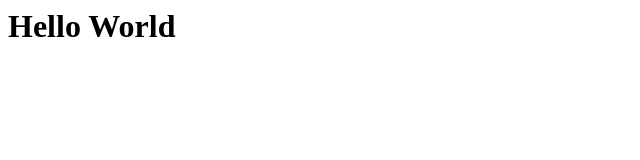
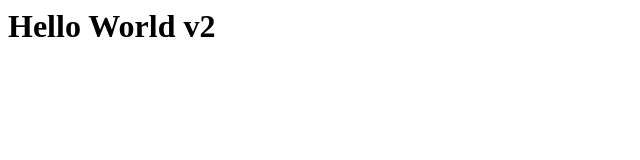
Before and after one commit to cardiff-puzzle-trail/cardiff-puzzle-trail.github.io, a plain HTML site: page index.html in a window 1280 px wide. Shown: the full height of the page, 0-640 px from the left. Drawn offline with Linux system fonts and the light colour scheme.

Commit message:
Change the index file to confirm write access to the repository.

```diff
--- a/index.html
+++ b/index.html
@@ -1 +1 @@
-<h1>Hello World</h1>
+<h1>Hello World v2</h1>
```
